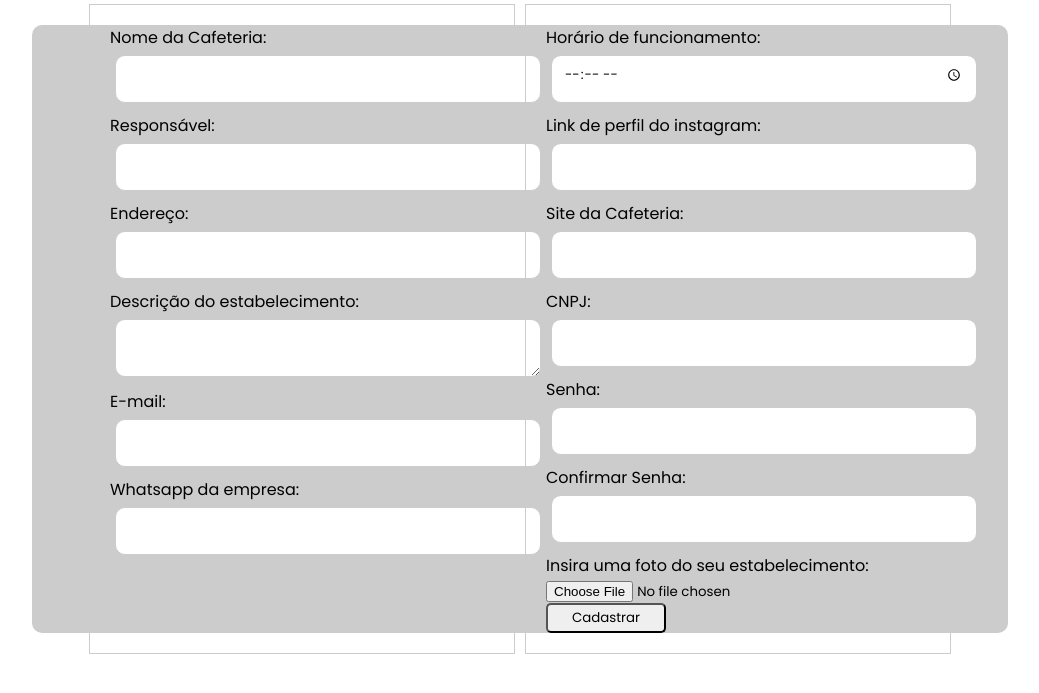
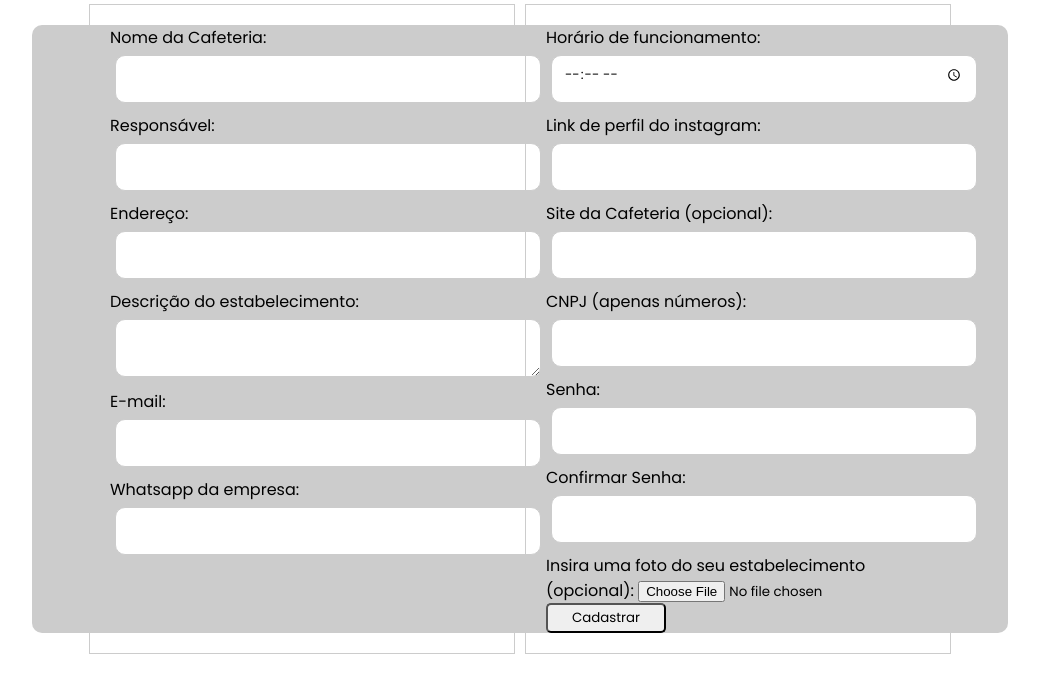
Before and after one commit to MatheusVelame/projetos2g3, a Django app: page /cadastro_cafeteria/ in a window 1280 px wide. Shown: the part 45-738 px from the top of the page, without its empty margins (120-1159 px from the left). Run offline with Django 5.2, Linux system fonts and the light colour scheme.

Commit message:
css detalhes cadastro cafeteria

```diff
--- a/projeto/apps/templates/cadastro_cafeteria.html
+++ b/projeto/apps/templates/cadastro_cafeteria.html
@@ -54,11 +54,11 @@
             <input type="url" id="link_redesocial" name="link_redesocial" required>
           </div>
           <div class="campo">
-            <label for="site_cafeteria">Site da Cafeteria:</label>
+            <label for="site_cafeteria">Site da Cafeteria (opcional):</label>
             <input type="url" name="site_cafeteria" id="site_cafeteria">
           </div>
           <div class="campo">
-            <label for="cnpj">CNPJ:</label>
+            <label for="cnpj">CNPJ (apenas números):</label>
             <input type="text" name="cnpj" id="cnpj" required>
           </div>
           <div class="campo">
@@ -70,7 +70,7 @@
             <input type="password" name="confirmar_senha" id="confirmar_senha" required>
           </div>
           <div class="campo">
-            <label for="foto_ambiente">Insira uma foto do seu estabelecimento:</label>
+            <label for="foto_ambiente">Insira uma foto do seu estabelecimento (opcional):</label>
             <input type="file" id="foto_ambiente" name="foto_ambiente" accept="image/*">
           </div>
           <button type="submit" class="cadastrar">Cadastrar</button>
```
